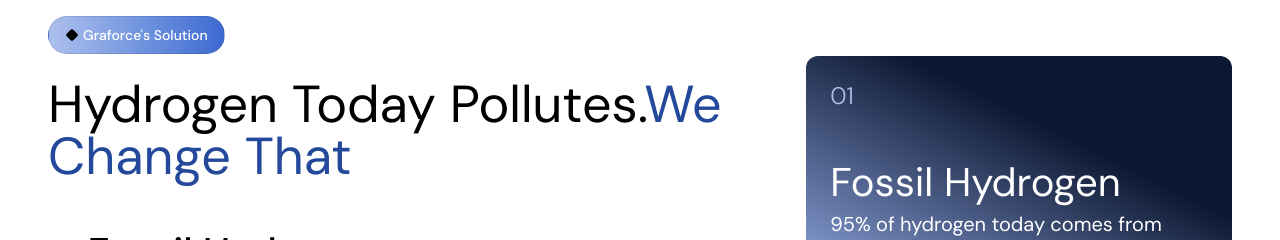
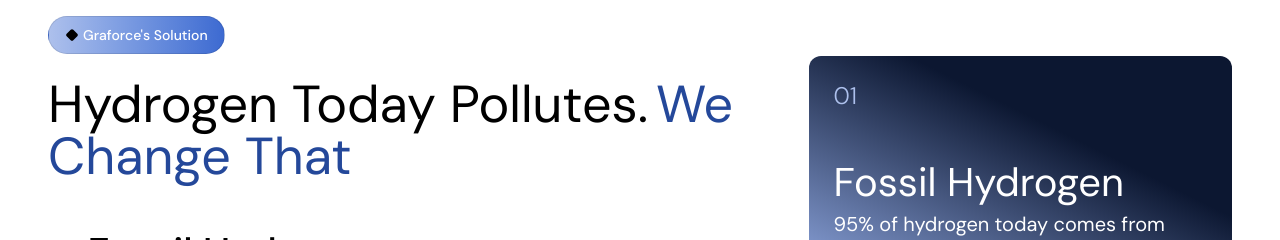
Before and after one commit to Auricmondal/graforce, a Next.js app: page / in a window 1280 px wide. Shown: the part 120-360 px from the top of the page. Built offline with nearby package versions, Linux system fonts and the light colour scheme.

Commit message:
Add padding to 'We Change That' text

```diff
--- a/src/components/sections/home/SolutionSection.jsx
+++ b/src/components/sections/home/SolutionSection.jsx
@@ -52,7 +52,7 @@ export default function SolutionSection() {
 
         <h2 className="text-[32px] md:text-[52px] leading-[100%] tracking-[-1.5%] text-center lg:text-left">
           Hydrogen Today Pollutes.
-          <span className="text-primary-400">We Change That</span>
+          <span className="text-primary-400 pl-2">We Change That</span>
         </h2>
 
         <div className="space-y-6">
```
